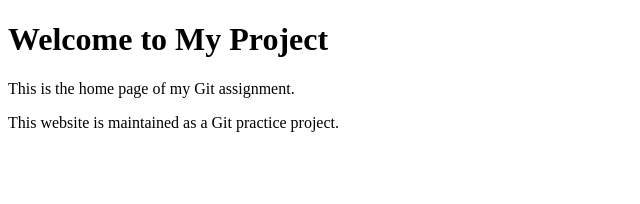
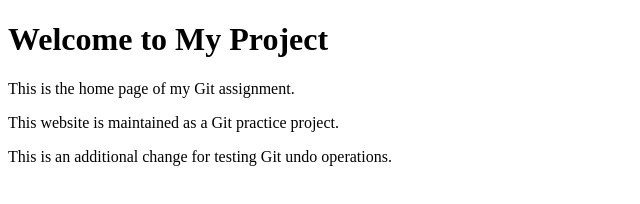
Before and after one commit to srisahilAS/LoginGitAssignment, a plain HTML site: page index.html in a window 1280 px wide. Shown: the whole page, without its empty margins (0-640 px from the left). Drawn offline with Linux system fonts and the light colour scheme.

Commit message:
Add temporary test content

```diff
--- a/index.html
+++ b/index.html
@@ -9,5 +9,6 @@
     <h1>Welcome to My Project</h1>
     <p>This is the home page of my Git assignment.</p>
     <p>This website is maintained as a Git practice project.</p>
+    <p>This is an additional change for testing Git undo operations.</p>
 </body>
 </html>
```
